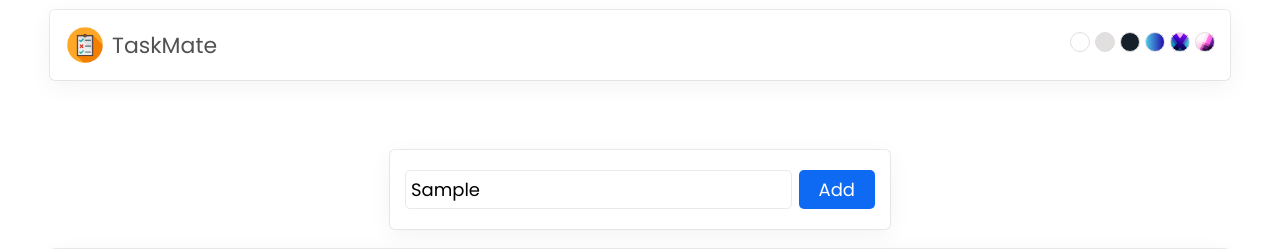
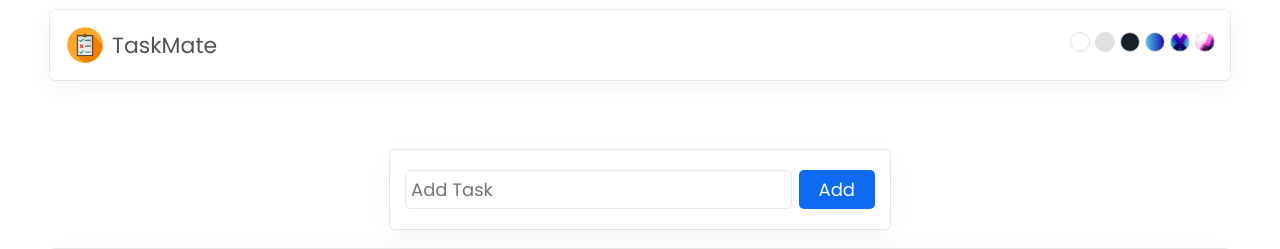
Before and after one commit to Sasi3011/Taskmate, a React (Create React App) app: page / in a window 1280 px wide. Both pictures are taken after typing "Sample" into the empty fields and a click on the button "Add". Shown: the top 249 px of the page. Built offline with nearby package versions, Linux system fonts and the light colour scheme.

Commit message:
added delete funtion

```diff
--- a/src/App.js
+++ b/src/App.js
@@ -6,11 +6,22 @@ import './App.css';
 
 function App() {
   const [tasklist , setTasklist]=useState([]);
+  const [task, setTask]=useState({});
   return (
     <div className="App">
         <Header />
-        <AddTask tasklist={tasklist} setTasklist={setTasklist} />
-        <ShowTask tasklist={tasklist} setTasklist={setTasklist} />
+        <AddTask
+        tasklist={tasklist}
+        setTasklist={setTasklist}
+        task={task}
+        setTask={setTask}
+        />
+        <ShowTask
+        tasklist={tasklist}
+        setTasklist={setTasklist}
+        task={task}
+        setTask={setTask}
+        />
     </div>
     );
 }
--- a/src/components/AddTask.js
+++ b/src/components/AddTask.js
@@ -1,4 +1,4 @@
-export const AddTask = ({tasklist, setTasklist})=> {
+export const AddTask = ({tasklist, setTasklist , task, setTask})=> {
   const handleSubmit = (e) => {
       e.preventDefault();
       const date=new Date();
@@ -8,6 +8,7 @@ export const AddTask = ({tasklist, setTasklist})=> {
           time:`${date.toLocaleTimeString()}:${date.toLocaleDateString()}`
       }
       setTasklist([...tasklist,newTask]);
+      e.target.task.value="";
   }
   return (
     <section className="addTask">
--- a/src/components/ShowTask.js
+++ b/src/components/ShowTask.js
@@ -1,4 +1,14 @@
-export const ShowTask = ({tasklist, setTasklist}) => {
+export const ShowTask = ({tasklist, setTasklist, task, setTask}) => {
+
+  const handleDelete = (id) => {
+    const updatedTaskList = tasklist.filter(task => task.id !== id);
+    setTasklist(updatedTaskList);
+  }
+
+  const handleEdit = (id) => {
+
+  }
+
   return (
     <section className='showTask'>
       <div className="head">
@@ -6,7 +16,7 @@ export const ShowTask = ({tasklist, setTasklist}) => {
           <span className="title">Todo</span>
           <span className="count">{tasklist.length}</span>
         </div>
-              <button className="clearAll" onClick={()=> setTasklist([])}>Clear All</button>
+        <button className="clearAll" onClick={() => setTasklist([])}>Clear All</button>
       </div>
       <ul>
         {tasklist.map((task) => (
@@ -15,8 +25,8 @@ export const ShowTask = ({tasklist, setTasklist}) => {
               <span className="name">{task.name}</span>
               <span className="time">{task.time}</span>
             </p>
-                      <i className="bi bi-pencil-square"></i>
-                      <i className="bi bi-trash"></i>
+            <i onClick={() => handleEdit(task.id)} className="bi bi-pencil-square"></i>
+            <i onClick={() => handleDelete(task.id)} className="bi bi-trash"></i>
           </li>
         ))}
       </ul>
```
Lines whose indentation alone changed are shown as unchanged.
